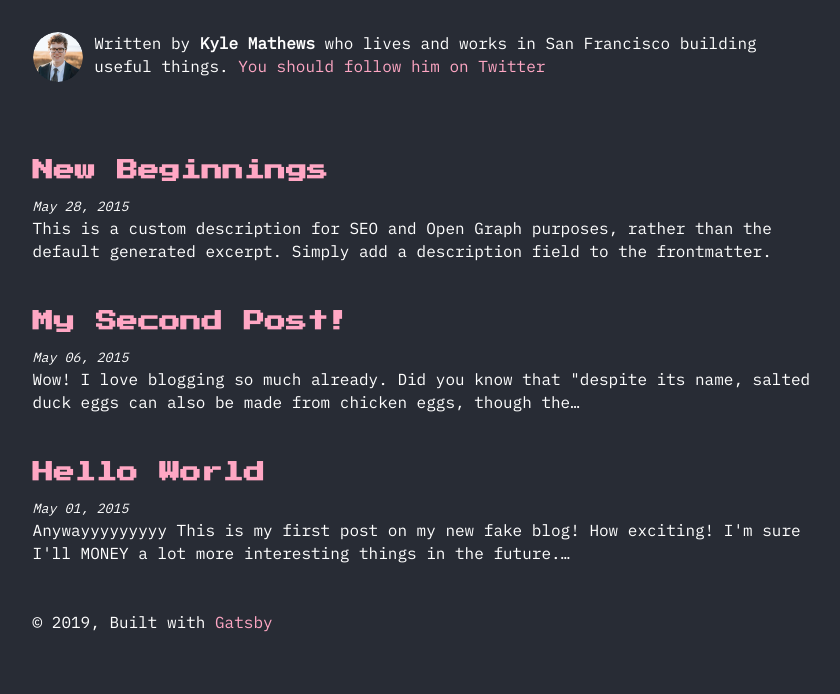
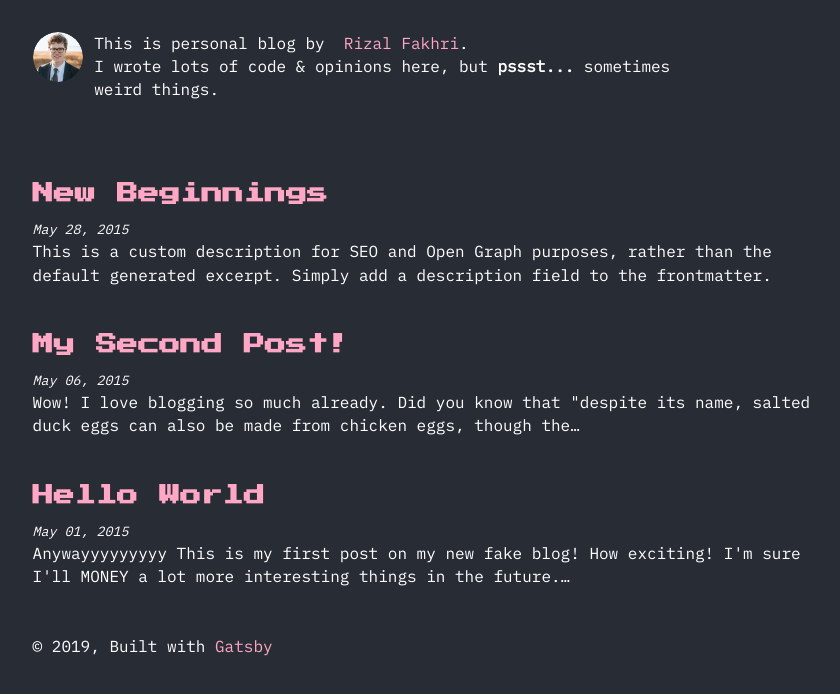
Before and after one commit to rizalfakhri/rizalfakhri.id, a Gatsby site: page / in a window 1280 px wide. Shown: the part 96-790 px from the top of the page, without its empty margins (213-1053 px from the left). Built offline with nearby package versions, Linux system fonts and the light colour scheme; Gatsby itself is replaced by a stand-in of ours; some packages are replaced by stand-ins of ours.

Commit message:
Add socials & change bio

```diff
--- a/gatsby-config.js
+++ b/gatsby-config.js
@@ -1,11 +1,13 @@
 module.exports = {
   siteMetadata: {
     title: `RIZALFAKHRI.ID`,
-    author: `Kyle Mathews`,
-    description: `A starter blog demonstrating what Gatsby can do.`,
-    siteUrl: `https://gatsby-starter-blog-demo.netlify.com/`,
+    author: `Rizal Fakhri`,
+    description: `The diary of codes.`,
+    siteUrl: `https://rizalfakhri.id`,
     social: {
-      twitter: `kylemathews`,
+      twitter: `rizal__fakhri`,
+      instagram: `rizal_fakhri`,
+      github: `rizalfakhri`
     },
   },
   plugins: [
--- a/src/components/bio.js
+++ b/src/components/bio.js
@@ -53,13 +53,25 @@ const Bio = () => {
           borderRadius: `50%`,
         }}
       />
-      <p>
-        Written by <strong>{author}</strong> who lives and works in San
-        Francisco building useful things.
-        {` `}
+      <p
+
+        style={
+          {
+            marginRight: rhythm(6),
+          }
+        }
+      >
+
+        This is personal blog by &nbsp;
         <a href={`https://twitter.com/${social.twitter}`}>
-          You should follow him on Twitter
+          {author}
         </a>
+        .
+
+        <br />
+
+        I wrote lots of code & opinions here, but <b>pssst...</b> sometimes weird things.
+
       </p>
     </div>
   )
```
